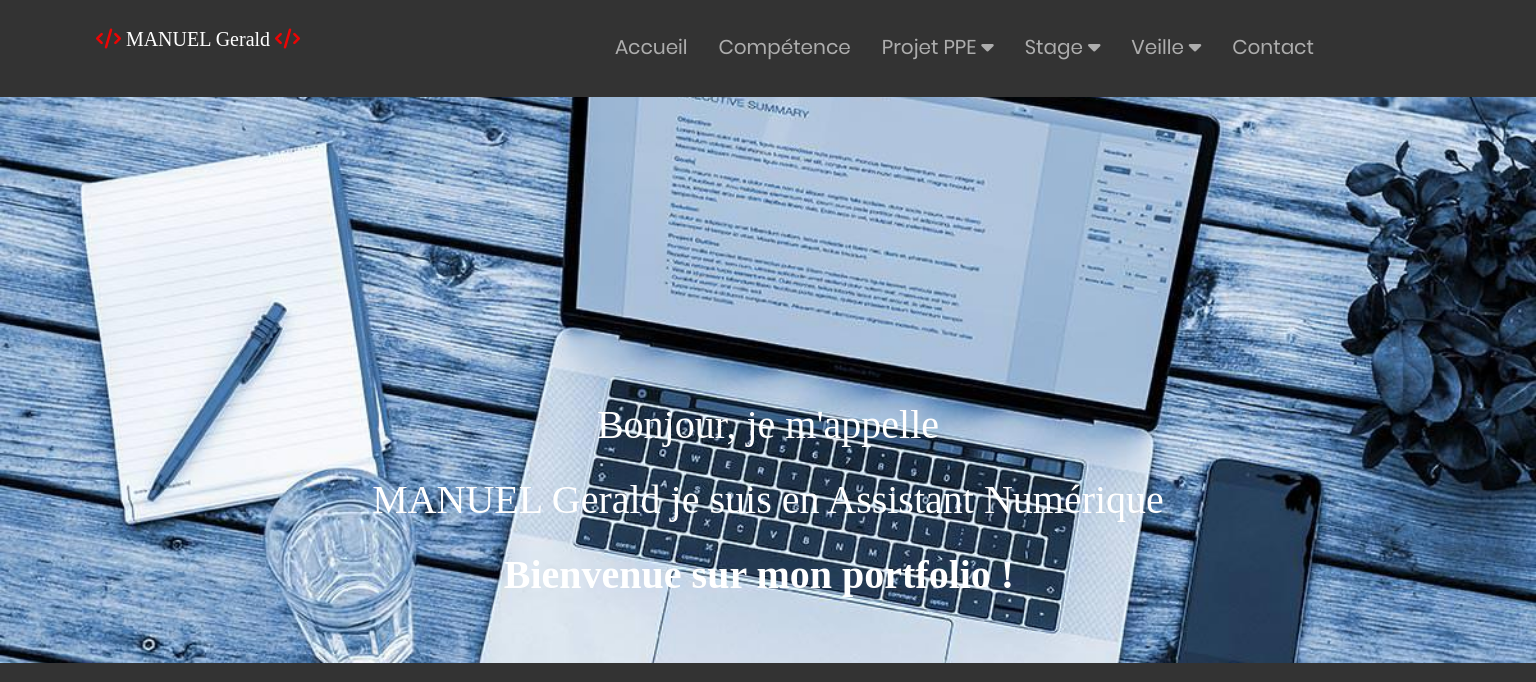
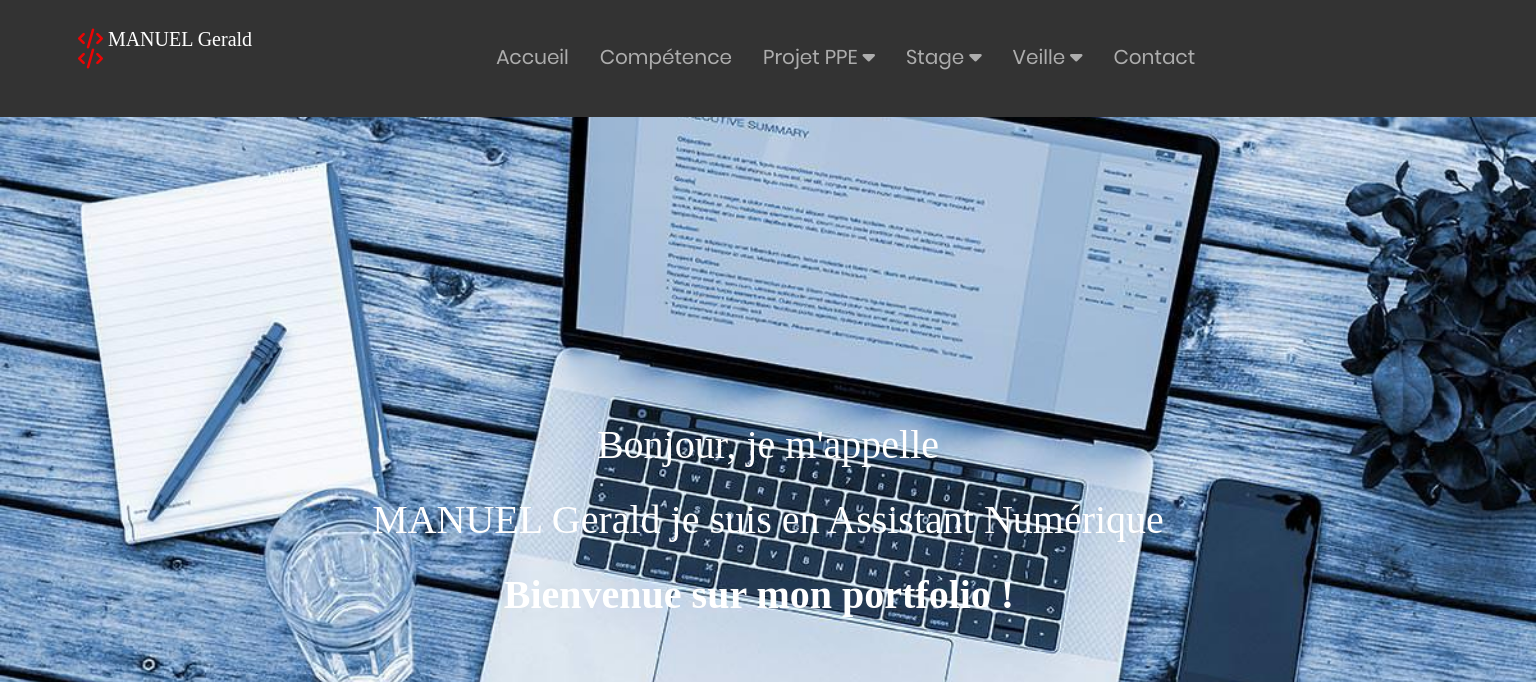
Before and after one commit to geraldmanue1/geraldmanue1.github.io, a PHP site: page /CV.html in a window 1536 px wide. Shown: the top 682 px of the page. Run offline with PHP 8.4, Linux system fonts and the light colour scheme; style sheets or scripts are compiled from the project's sources; some libraries are stand-ins or nearby versions; some web fonts are replaced.

Commit message:
Update menu.css

```diff
--- a/Accueil/css/menu.css
+++ b/Accueil/css/menu.css
@@ -505,9 +505,9 @@ element.style {
 
 /* @media only screen and (min-width:115.5em) { /* menu barre aparrait sur telephone si en reduit la taille */
   .site-branding {
- flex: 0 0 25%;
+ flex: 0 0 17%;
     max-width: 100%;
-    padding-left: 20px;
+    padding-left: 2px;
 
 
 
```
